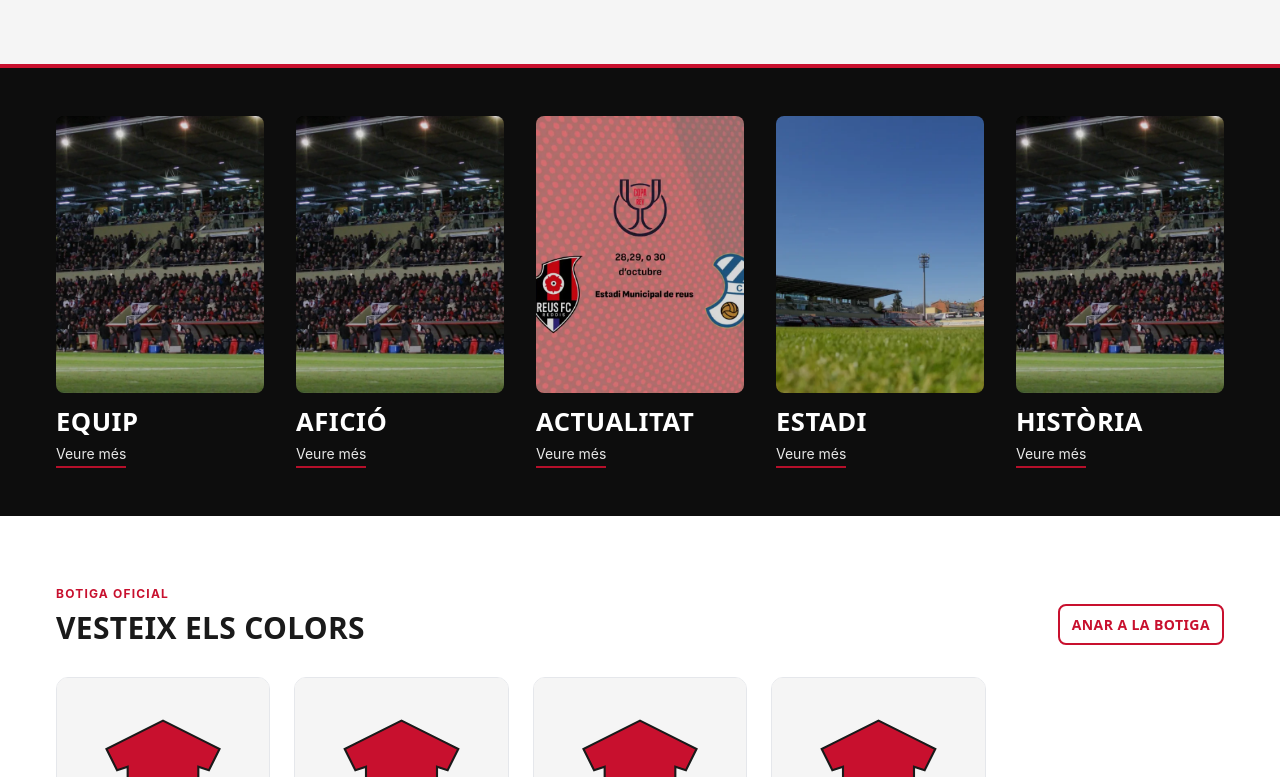
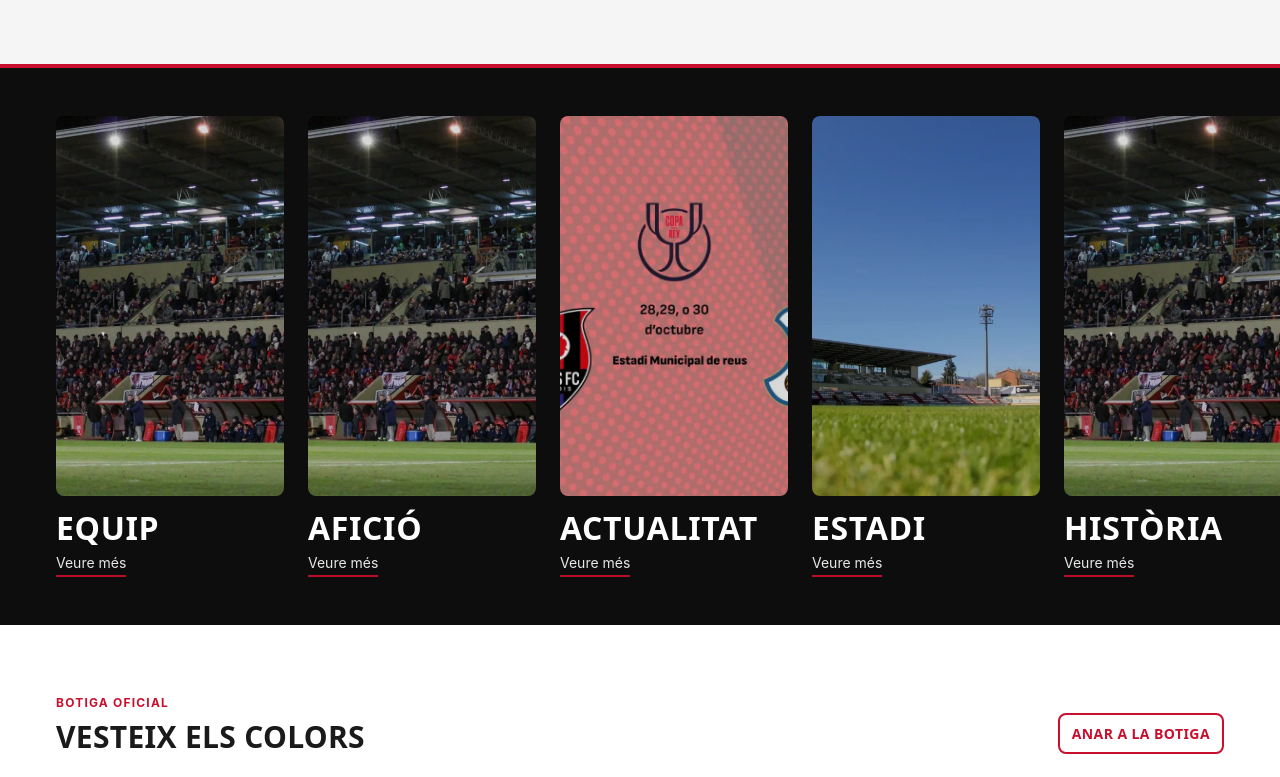
Before and after one commit to polb1/rework-RFCR, a React (Vite) app: page / in a window 1280 px wide. Shown: the part 1925-2702 px from the top of the page. Built offline with nearby package versions, Linux system fonts and the light colour scheme; no server answers.

Commit message:
Responsive: tiles Home mes altes (3/5 + min-height 380px desktop), gallery Team adaptativa, admin sidebar horitzontal a mobil, breakpoints refinats

```diff
--- a/src/pages/Admin/Admin.module.css
+++ b/src/pages/Admin/Admin.module.css
@@ -29,7 +29,9 @@
   z-index: 9999;
   font-family: system-ui, sans-serif;
 }
-@media (max-width: 720px) { .shell { grid-template-columns: 1fr; } }
+@media (max-width: 720px) {
+  .shell { grid-template-columns: 1fr; grid-template-rows: auto 1fr; }
+}
 
 .sidebar {
   background: #0D0D0D;
@@ -37,6 +39,20 @@
   padding: 1.5rem 1rem;
   display: flex; flex-direction: column;
   overflow-y: auto;
+}
+@media (max-width: 720px) {
+  .sidebar {
+    padding: 1rem;
+    overflow-x: auto;
+    overflow-y: hidden;
+    flex-direction: row;
+    align-items: center;
+    gap: 1rem;
+  }
+  .sidebar .brand { margin-bottom: 0; flex-shrink: 0; }
+  .sidebar .nav { flex-direction: row; gap: 0.25rem; flex: 0 0 auto; }
+  .sidebar .nav a { white-space: nowrap; }
+  .sidebar .foot { border: none; padding: 0; margin: 0; flex-direction: row; flex-shrink: 0; }
 }
 .brand { display: flex; align-items: center; gap: 0.75rem; margin-bottom: 2rem; }
 .brand strong { display: block; font-size: 0.95rem; }
@@ -70,3 +86,4 @@
 .foot a:hover, .foot button:hover { background: rgba(255,255,255,0.05); color: #fff; }
 
 .main { overflow-y: auto; padding: 2rem; }
+@media (max-width: 720px) { .main { padding: 1rem; } }
--- a/src/pages/History/History.module.css
+++ b/src/pages/History/History.module.css
@@ -45,7 +45,7 @@
   height: 100%;
 }
 @media (max-width: 560px) {
-  .entries { padding-left: 140px; }
+  .entries { padding-left: 110px; }
 }
 
 .entry {
@@ -55,6 +55,10 @@
   opacity: 0.35;
   transform: translateX(-8px);
   transition: opacity .4s, transform .4s;
+  padding-right: var(--space-2);
+}
+@media (max-width: 560px) {
+  .entry { left: 110px; }
 }
 .entryActive {
   opacity: 1;
--- a/src/pages/Home/Home.module.css
+++ b/src/pages/Home/Home.module.css
@@ -4,7 +4,7 @@
   background-size: cover;
   background-position: center;
   color: #fff;
-  padding-block: var(--space-24);
+  padding-block: clamp(var(--space-16), 10vw, var(--space-24));
   overflow: hidden;
 }
 .heroOverlay { position: absolute; inset: 0; background: linear-gradient(180deg, rgba(13,13,13,.55) 0%, rgba(13,13,13,.85) 100%); }
@@ -59,13 +59,14 @@
 .calCard {
   display: flex; flex-direction: column;
   gap: var(--space-3);
-  padding: var(--space-6);
+  padding: var(--space-5);
   background: var(--color-bg);
   border: 1px solid var(--color-border);
   border-radius: var(--radius-lg);
   transition: transform .15s, box-shadow .15s, border-color .15s;
-  min-height: 380px;
+  min-height: 360px;
 }
+@media (min-width: 640px) { .calCard { padding: var(--space-6); } }
 .calCard:hover { transform: translateY(-3px); box-shadow: var(--shadow-lg); border-color: var(--color-primary); }
 
 .calHead {
@@ -175,12 +176,11 @@
 }
 .tilesGrid {
   display: grid;
-  gap: var(--space-6);
-  grid-template-columns: repeat(auto-fit, minmax(200px, 1fr));
+  gap: var(--space-4);
+  grid-template-columns: repeat(2, 1fr);
 }
-@media (min-width: 1200px) {
-  .tilesGrid { grid-template-columns: repeat(5, 1fr); gap: var(--space-8); }
-}
+@media (min-width: 640px) { .tilesGrid { grid-template-columns: repeat(3, 1fr); gap: var(--space-5); } }
+@media (min-width: 1024px) { .tilesGrid { grid-template-columns: repeat(5, 1fr); gap: var(--space-6); } }
 .featTile {
   display: block;
   color: inherit;
@@ -190,10 +190,14 @@
 .featTile:hover { transform: translateY(-6px); }
 .featImgWrap {
   position: relative;
-  aspect-ratio: 3 / 4;
+  aspect-ratio: 3 / 5;
+  min-height: 260px;
   overflow: hidden;
   background: #000;
   border-radius: var(--radius-md);
+}
+@media (min-width: 1024px) {
+  .featImgWrap { min-height: 380px; aspect-ratio: 3 / 5; }
 }
 .featImg {
   width: 100%; height: 100%;
@@ -209,7 +213,7 @@
 }
 .featLabel {
   font-family: var(--font-display, inherit);
-  font-size: clamp(var(--text-xl), 2vw, var(--text-3xl));
+  font-size: clamp(1.5rem, 2.5vw, 2.5rem);
   font-weight: 900;
   text-transform: uppercase;
   letter-spacing: 0.02em;
--- a/src/pages/Team/Team.module.css
+++ b/src/pages/Team/Team.module.css
@@ -4,10 +4,13 @@
 
 .gallerySection {
   position: relative;
-  height: min(70vh, 620px);
+  height: min(55vh, 480px);
   background: linear-gradient(135deg, var(--color-secondary) 0%, var(--color-bg-dark) 100%);
   margin-block: var(--space-8);
   overflow: hidden;
+}
+@media (min-width: 900px) {
+  .gallerySection { height: min(70vh, 620px); }
 }
 .galleryHint {
   position: absolute;
```
